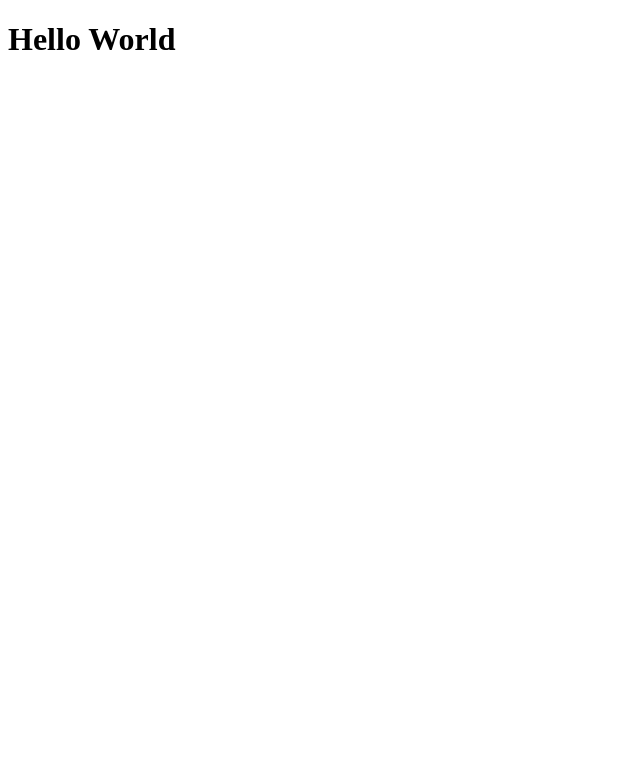
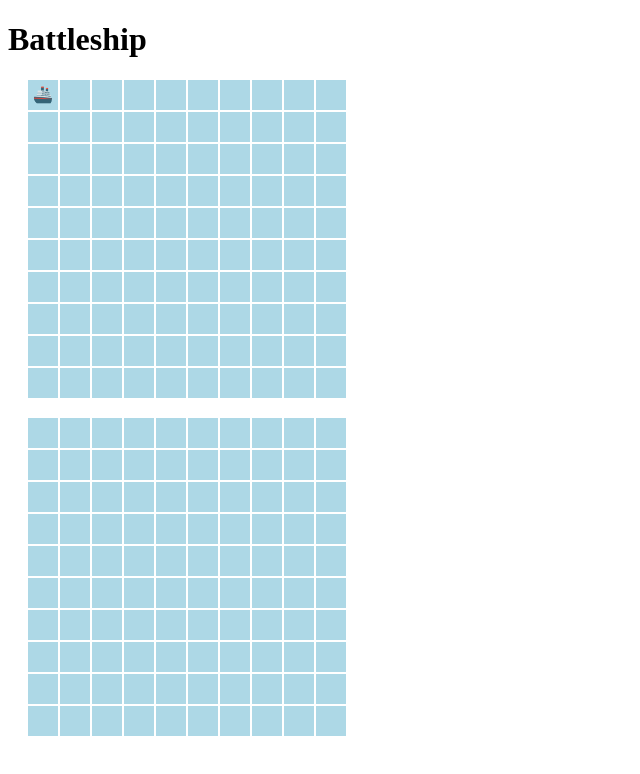
Before and after one commit to aneesh199608/odin-battleship, a website built with webpack: page src/index.html in a window 1280 px wide. Shown: the whole page, without its empty margins (0-640 px from the left). Built offline with nearby package versions, Linux system fonts and the light colour scheme.

Commit message:
feat: implement basic DOM and style

```diff
--- a/babel.config.js
+++ b/babel.config.js
@@ -1,3 +1,4 @@
 module.exports = {
-    presets: [['@babel/preset-env', {targets: {node: 'current'}}]],
+    presets: ['@babel/preset-env'],
+    sourceType: 'module',
   };
--- /dev/null
+++ b/src/dom.js
@@ -0,0 +1,38 @@
+// src/dom.js
+export function renderBoards(game) {
+    const playerBoardDiv = document.getElementById('player-board');
+    const computerBoardDiv = document.getElementById('computer-board');
+
+    playerBoardDiv.innerHTML = '';
+    computerBoardDiv.innerHTML = '';
+
+    for (let y = 0; y < 10; y++) {
+      for (let x = 0; x < 10; x++) {
+        // Player board
+        const playerCell = document.createElement('div');
+        playerCell.classList.add('cell');
+        const playerHasShip = game.playerBoard.grid[y][x];
+        playerCell.textContent = playerHasShip ? '🚢' : '';
+        playerBoardDiv.appendChild(playerCell);
+
+        // Computer board
+        const compCell = document.createElement('div');
+        compCell.classList.add('cell');
+        const isHit = game.computerBoard.attackedCoordinates.some(([ax, ay]) => ax === x && ay === y);
+        const hasShip = game.computerBoard.grid[y][x];
+
+        if (isHit && hasShip) {
+          compCell.textContent = '🔥';
+        } else if (isHit) {
+          compCell.textContent = '💦';
+        }
+
+        compCell.addEventListener('click', () => {
+          game.playTurn(x, y);
+          renderBoards(game); // re-render after each move
+        });
+
+        computerBoardDiv.appendChild(compCell);
+      }
+    }
+  }
--- a/src/index.html
+++ b/src/index.html
@@ -1,10 +1,15 @@
+<!-- src/index.html -->
 <!DOCTYPE html>
 <html lang="en">
 <head>
-  <meta charset="UTF-8" />
+  <meta charset="UTF-8">
   <title>Battleship</title>
 </head>
 <body>
-  <h1>Hello World</h1>
+  <h1>Battleship</h1>
+  <div id="game">
+    <div id="player-board" class="board"></div>
+    <div id="computer-board" class="board"></div>
+  </div>
 </body>
 </html>
--- a/src/index.js
+++ b/src/index.js
@@ -1,2 +1,9 @@
-// src/index.js
-console.log('Webpack is working!');
+import './styles.css';
+import GameController from './GameController';
+import { renderBoards } from './dom';
+
+const game = new GameController();
+game.playerBoard.placeShip(game.playerBoard.ships[0] ?? { length: 1 }, 0, 0, 'horizontal');
+game.computerBoard.placeShip(game.computerBoard.ships[0] ?? { length: 1 }, 1, 1, 'horizontal');
+
+renderBoards(game); // call the DOM renderer
--- /dev/null
+++ b/src/styles.css
@@ -0,0 +1,17 @@
+/* src/styles.css */
+.board {
+    display: grid;
+    grid-template-columns: repeat(10, 30px);
+    grid-gap: 2px;
+    margin: 20px;
+  }
+
+  .cell {
+    width: 30px;
+    height: 30px;
+    background: lightblue;
+    display: flex;
+    align-items: center;
+    justify-content: center;
+    cursor: pointer;
+  }
--- a/webpack.config.js
+++ b/webpack.config.js
@@ -20,7 +20,7 @@ module.exports = {
         },
       },
       {
-        test: /\.css$/, // Apply this rule to .css files
+        test: /\.css$/i, // Apply this rule to .css files
         use: ['style-loader', 'css-loader'], // Inject CSS into the DOM
       },
     ],
```
